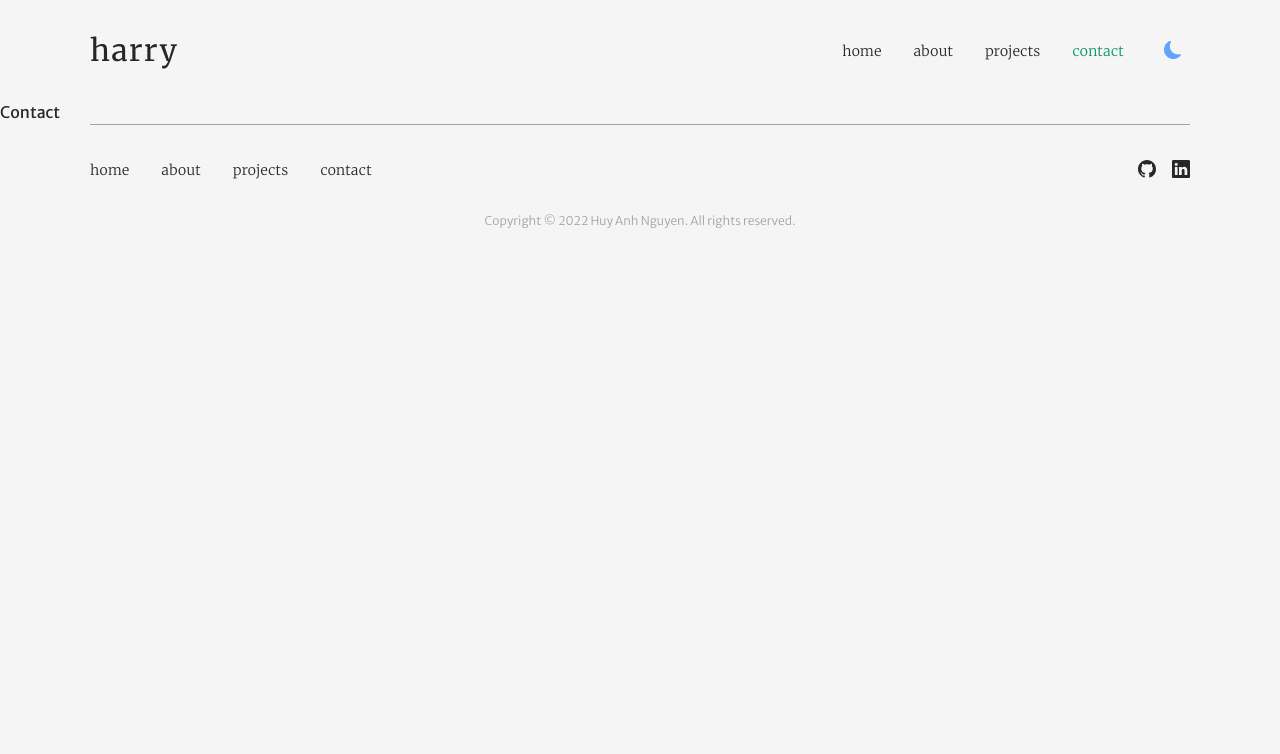
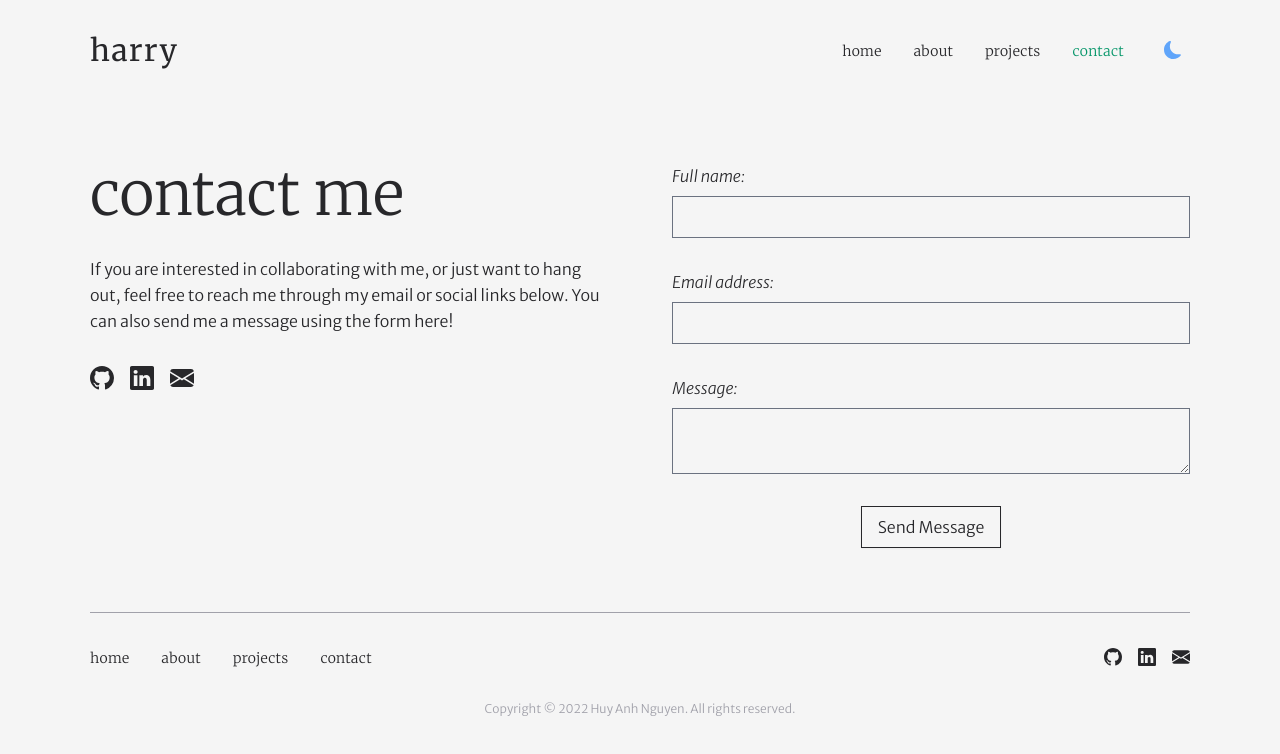
Before and after one commit to corn-flour/personal-portfolio, a Next.js app: page /contact in a window 1280 px wide. Shown: the top 754 px of the page. Built offline with nearby package versions, Linux system fonts and the light colour scheme.

Commit message:
feat(contact): add contact page layout
Update button design with outline variant
Add email to social list
Extract social list to a component
remove unused head link
rename hover-primary to hover-text-primary

```diff
--- /dev/null
+++ b/src/components/ContactForm.tsx
@@ -0,0 +1,81 @@
+import { NextPage } from 'next'
+import React from 'react'
+
+import Button from './buttons/Button'
+
+type inputFields = 'name' | 'email' | 'message'
+const initialInputs = {
+    name: '',
+    email: '',
+    message: '',
+}
+
+const ContactForm: NextPage = () => {
+    const [inputs, setInputs] = React.useState(initialInputs)
+
+    const [submitted, setSubmitted] = React.useState(false)
+
+    const setField = (field: inputFields, value: string) => {
+        setInputs({
+            ...inputs,
+            [field]: value,
+        })
+    }
+
+    const submitForm = (e: React.FormEvent<HTMLFormElement>) => {
+        e.preventDefault()
+
+        // TODO: handle form submit
+
+        setSubmitted(true)
+        setInputs(initialInputs)
+    }
+
+    return (
+        <form className='flex flex-col gap-8' onSubmit={submitForm}>
+            <label className='flex flex-col gap-2'>
+                <span className='font-light italic'>Full name:</span>
+                <input
+                    type='text'
+                    value={inputs.name}
+                    onChange={(e) => setField('name', e.target.value)}
+                    className='bg-default text-default transition-colors'
+                />
+            </label>
+            <label className='flex flex-col gap-2'>
+                <span className='font-light italic'>Email address:</span>
+                <input
+                    type='text'
+                    value={inputs.email}
+                    onChange={(e) => setField('email', e.target.value)}
+                    className='bg-default text-default transition-colors'
+                />
+            </label>
+            <label className='flex flex-col gap-2'>
+                <span className='font-light italic'>Message:</span>
+                <textarea
+                    value={inputs.message}
+                    onChange={(e) => setField('message', e.target.value)}
+                    className='bg-default text-default transition-colors'
+                />
+            </label>
+
+            <Button variant='outline' className='self-center' type='submit'>
+                Send Message
+            </Button>
+
+            {/* #region  /**=========== Success Message =========== */}
+            {submitted ? (
+                <span className='text-center text-sm font-light italic text-primary-600 dark:text-primary-500'>
+                    Thank you for sending me a message! I will get back to you
+                    as soon as possible.
+                </span>
+            ) : (
+                <></>
+            )}
+            {/* #endregion  /**======== Success Message =========== */}
+        </form>
+    )
+}
+
+export default ContactForm
--- a/src/components/DarkModeToggle.tsx
+++ b/src/components/DarkModeToggle.tsx
@@ -45,7 +45,7 @@ const DarkModeToggle: NextPage<DarkModeToggleType> = ({ className, label }) => {
             <button
                 aria-label='Placeholder button'
                 className={clsx(
-                    'rounded-full p-2 text-lg text-transparent transition-all duration-300',
+                    'rounded-full p-2 text-lg text-transparent transition-all ',
                     className
                 )}
             >
--- /dev/null
+++ b/src/components/SocialList.tsx
@@ -0,0 +1,52 @@
+import { NextPage } from 'next'
+import React from 'react'
+import { BsFillEnvelopeFill, BsGithub, BsLinkedin } from 'react-icons/bs'
+
+import clsxm from '@/lib/clsxm'
+
+import UnstyledLink from './links/UnstyledLink'
+import ListItem from './text/ListItem'
+
+type SocialListProps = {
+    containerClass?: string
+    iconClass?: string
+}
+
+const SocialList: NextPage<SocialListProps> = ({
+    containerClass,
+    iconClass,
+}) => {
+    return (
+        <ul className={containerClass}>
+            <ListItem>
+                <UnstyledLink
+                    href='https://github.com/bte234'
+                    className={clsxm('hover-text-primary', iconClass)}
+                    aria-label='My Github'
+                >
+                    <BsGithub />
+                </UnstyledLink>
+            </ListItem>
+            <ListItem>
+                <UnstyledLink
+                    href='https://linkedin.com/in/huyanh149'
+                    className={clsxm('hover-text-primary', iconClass)}
+                    aria-label='My LinkedIn'
+                >
+                    <BsLinkedin />
+                </UnstyledLink>
+            </ListItem>
+            <ListItem>
+                <UnstyledLink
+                    href='mailto:nguyenhuyanh149@gmail.com'
+                    className={clsxm('hover-text-primary', iconClass)}
+                    aria-label='Email me'
+                >
+                    <BsFillEnvelopeFill />
+                </UnstyledLink>
+            </ListItem>
+        </ul>
+    )
+}
+
+export default SocialList
--- a/src/components/buttons/Button.tsx
+++ b/src/components/buttons/Button.tsx
@@ -25,7 +25,6 @@ const Button = React.forwardRef<HTMLButtonElement, ButtonProps>(
             disabled: buttonDisabled,
             isLoading,
             variant = 'primary',
-            isDarkBg = false,
             ...rest
         },
         ref
@@ -38,7 +37,7 @@ const Button = React.forwardRef<HTMLButtonElement, ButtonProps>(
                 type='button'
                 disabled={disabled}
                 className={clsxm(
-                    'inline-flex items-center rounded px-4 py-2 font-semibold',
+                    'inline-flex items-center px-4 py-2 font-light',
                     'focus:outline-none focus-visible:ring focus-visible:ring-primary-500',
                     'shadow-sm',
                     'transition-colors duration-75',
@@ -52,18 +51,14 @@ const Button = React.forwardRef<HTMLButtonElement, ButtonProps>(
                             'disabled:bg-primary-400 disabled:hover:bg-primary-400',
                         ],
                         variant === 'outline' && [
-                            'text-primary-500',
-                            'border border-primary-500',
-                            'hover:bg-primary-50 active:bg-primary-100 disabled:bg-primary-100',
-                            isDarkBg &&
-                                'hover:bg-gray-900 active:bg-gray-800 disabled:bg-gray-800',
+                            'text-default',
+                            'border-default border',
+                            'hover-rev-default duration-200 disabled:bg-zinc-100',
                         ],
                         variant === 'ghost' && [
                             'text-primary-500',
                             'shadow-none',
                             'hover:bg-primary-50 active:bg-primary-100 disabled:bg-primary-100',
-                            isDarkBg &&
-                                'hover:bg-gray-900 active:bg-gray-800 disabled:bg-gray-800',
                         ],
                         variant === 'light' && [
                             'bg-white text-dark ',
--- a/src/components/layout/Footer.tsx
+++ b/src/components/layout/Footer.tsx
@@ -1,12 +1,10 @@
 import { NextPage } from 'next'
 import React from 'react'
-import { BsGithub, BsLinkedin } from 'react-icons/bs'
 
 import clsxm from '@/lib/clsxm'
 
 import UnderlineLink from '../links/UnderlineLink'
-import UnstyledLink from '../links/UnstyledLink'
-import ListItem from '../text/ListItem'
+import SocialList from '../SocialList'
 
 const links = [
     { href: '/', label: 'home' },
@@ -36,26 +34,10 @@ const Footer: NextPage = () => {
                     </ul>
                 </nav>
 
-                <ul className='mt-4 flex gap-4 md:mt-0'>
-                    <ListItem>
-                        <UnstyledLink
-                            href='https://github.com/bte234'
-                            className='hover-primary text-lg'
-                            aria-label='My Github'
-                        >
-                            <BsGithub />
-                        </UnstyledLink>
-                    </ListItem>
-                    <ListItem>
-                        <UnstyledLink
-                            href='https://linkedin.com/in/huyanh149'
-                            className='hover-primary text-lg'
-                            aria-label='My LinkedIn'
-                        >
-                            <BsLinkedin />
-                        </UnstyledLink>
-                    </ListItem>
-                </ul>
+                <SocialList
+                    containerClass='mt-4 flex gap-4 md:mt-0'
+                    iconClass='text-lg'
+                />
             </div>
             <div className='text-light mb-2 text-center text-xs font-thin'>
                 <span>
--- a/src/components/layout/Header.tsx
+++ b/src/components/layout/Header.tsx
@@ -27,7 +27,7 @@ const MobileMenu: NextPage<MobileMenuProps> = ({ open, setOpen }) => {
         <div
             className={clsx(
                 open ? 'visible left-0' : 'invisible left-full',
-                'bg-default fixed top-0 z-20 flex h-screen w-screen flex-col items-start justify-between pr-12 pt-28 pl-12 pb-12 transition-all duration-300 sm:hidden'
+                'bg-default fixed top-0 z-20 flex h-screen w-screen flex-col items-start justify-between pr-12 pt-28 pl-12 pb-12 transition-all  sm:hidden'
             )}
         >
             <ul className='flex flex-col gap-8 '>
@@ -36,7 +36,7 @@ const MobileMenu: NextPage<MobileMenuProps> = ({ open, setOpen }) => {
                         <UnderlineLink
                             href={href}
                             className={clsx(
-                                'hover-primary font-serif text-2xl font-light tracking-wide',
+                                'hover-text-primary font-serif text-2xl font-light tracking-wide',
                                 router.asPath === href
                                     ? 'text-primary-600 dark:text-primary-400'
                                     : ''
@@ -72,7 +72,7 @@ const Header: NextPage = () => {
     }
 
     return (
-        <header className='bg-default sticky top-0 z-50 transition-colors duration-300'>
+        <header className='bg-default sticky top-0 z-50 transition-colors '>
             <div className='layout flex items-center justify-between py-8'>
                 <Logo />
 
--- a/src/components/layout/Logo.tsx
+++ b/src/components/layout/Logo.tsx
@@ -7,7 +7,7 @@ const Logo: NextPage = () => {
     return (
         <UnstyledLink
             href='/'
-            className='hover-primary text-default font-serif text-3xl tracking-wider transition-all'
+            className='hover-text-primary text-default font-serif text-3xl tracking-wider transition-all'
         >
             harry
         </UnstyledLink>
--- a/src/components/links/UnderlineLink.tsx
+++ b/src/components/links/UnderlineLink.tsx
@@ -15,7 +15,7 @@ const UnderlineLink = React.forwardRef<HTMLAnchorElement, UnstyledLinkProps>(
                 className={clsxm(
                     'animated-underline custom-link inline-flex items-center font-semibold',
                     'focus-visible:rounded',
-                    'hover-primary text-default',
+                    'hover-text-primary text-default',
                     className
                 )}
             >
--- a/src/pages/contact.tsx
+++ b/src/pages/contact.tsx
@@ -1,8 +1,35 @@
 import { NextPage } from 'next'
 import React from 'react'
 
+import ContactForm from '@/components/ContactForm'
+import SocialList from '@/components/SocialList'
+import Paragraph from '@/components/text/Paragraph'
+
 const Contact: NextPage = () => {
-    return <div>Contact</div>
+    return (
+        <section className='layout flex flex-col gap-4 py-16 md:flex-row md:gap-16'>
+            <div className='flex-1'>
+                <h1 className='font-serif text-5xl font-light lg:text-6xl'>
+                    contact me
+                </h1>
+                <Paragraph>
+                    If you are interested in collaborating with me, or just want
+                    to hang out, feel free to reach me through my email or
+                    social links below. You can also send me a message using the
+                    form here!
+                </Paragraph>
+
+                <SocialList
+                    containerClass='flex gap-4 items-end'
+                    iconClass='text-2xl'
+                />
+            </div>
+
+            <div className='flex-1'>
+                <ContactForm />
+            </div>
+        </section>
+    )
 }
 
 export default Contact
--- a/src/styles/globals.css
+++ b/src/styles/globals.css
@@ -38,6 +38,10 @@
         @apply bg-neutral-100 dark:bg-neutral-800;
     }
 
+    .border-default {
+        @apply border-zinc-800 dark:border-zinc-500;
+    }
+
     .bg-primary {
         @apply bg-primary-100/10 dark:bg-primary-900/10;
     }
@@ -51,29 +55,22 @@
     }
 
     .text-light {
-        @apply text-zinc-400 dark:text-zinc-600;
+        @apply text-zinc-400 dark:text-zinc-500;
     }
 
     .border-light {
         @apply border-zinc-400 dark:border-zinc-600;
     }
 
-    .hover-primary {
+    .hover-rev-default {
+        @apply transition-colors hover:bg-neutral-800 hover:text-zinc-200;
+        @apply dark:hover:bg-neutral-100 dark:hover:text-zinc-800;
+    }
+
+    .hover-text-primary {
         @apply transition-colors duration-200 hover:text-primary-700 focus:text-primary-700 dark:hover:text-primary-400 dark:focus:text-primary-400;
     }
     /* #endregion  /**======== Site Theme Color Palette =========== */
-
-    /* inter var - latin */
-    @font-face {
-        font-family: 'Inter';
-        font-style: normal;
-        font-weight: 100 900;
-        font-display: optional;
-        src: url('/fonts/inter-var-latin.woff2') format('woff2');
-        unicode-range: U+0000-00FF, U+0131, U+0152-0153, U+02BB-02BC, U+02C6,
-            U+02DA, U+02DC, U+2000-206F, U+2074, U+20AC, U+2122, U+2191, U+2193,
-            U+2212, U+2215, U+FEFF, U+FFFD;
-    }
 
     .cursor-newtab {
         cursor: url('/images/new-tab.png') 10 10, pointer;
```
Also changed, not shown: src/pages/_document.tsx (+1 -8 lines), 1 other file (tests, documents, lock files or other folders).
